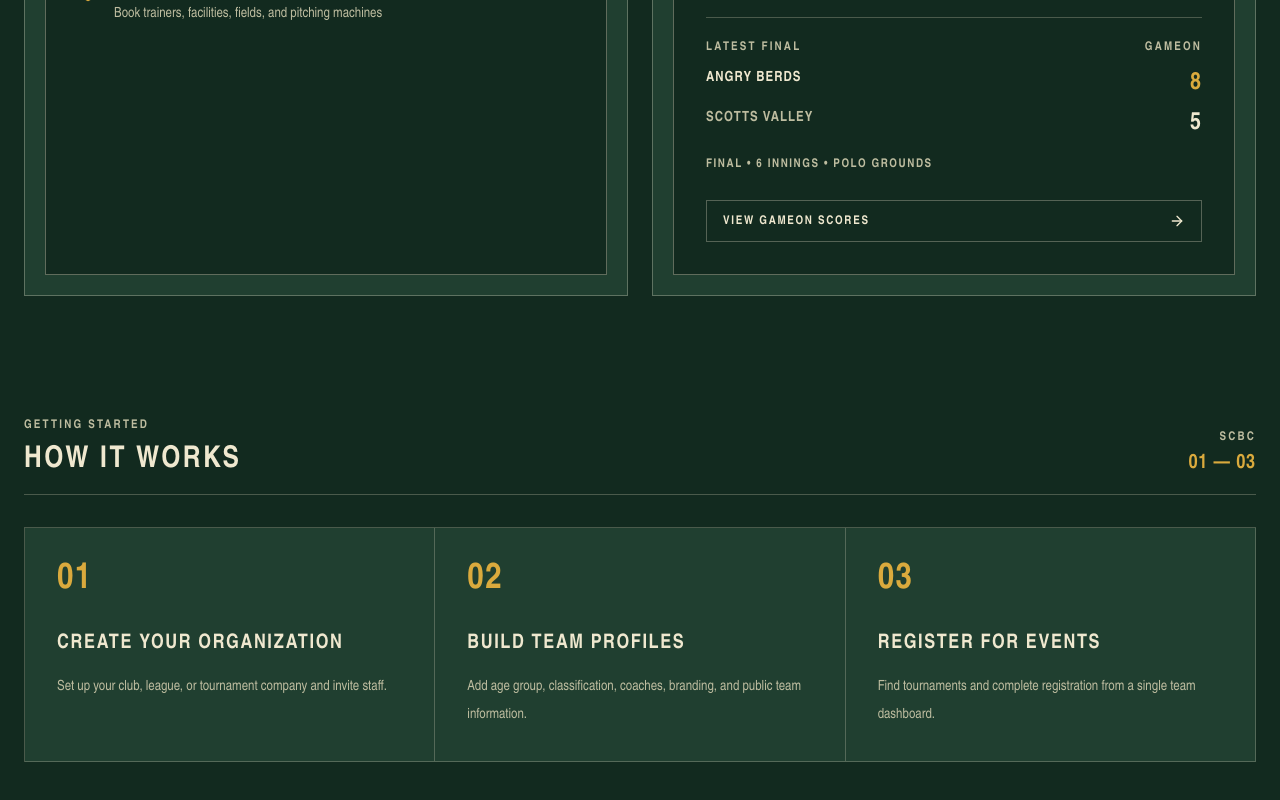
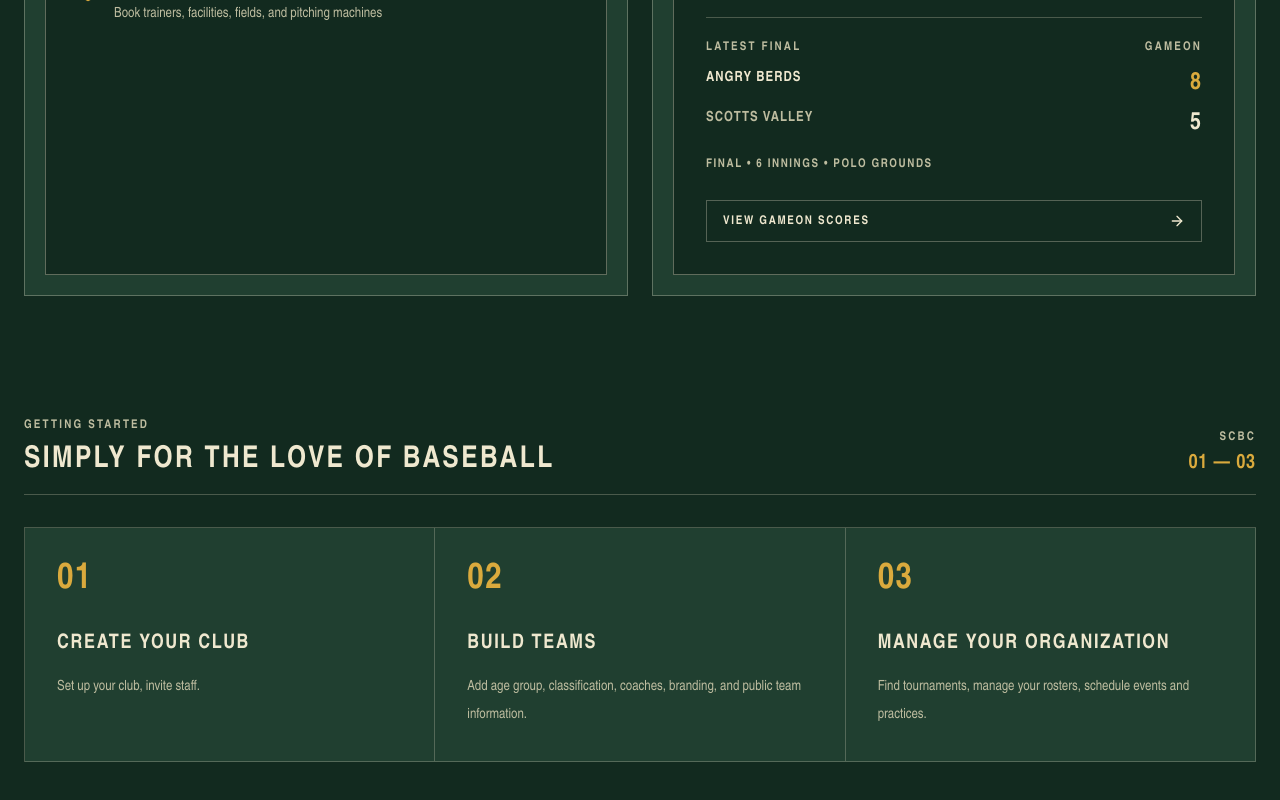
Before and after one commit to quinnco23/monterey, a React (Vite) app: page / in a window 1280 px wide. Shown: the part 1220-2020 px from the top of the page. Built offline with nearby package versions, Linux system fonts and the light colour scheme; no server answers.

Commit message:
vercel.json  and touch  ups

```diff
--- a/src/pages/home-page.tsx
+++ b/src/pages/home-page.tsx
@@ -343,7 +343,7 @@ export function HomePage() {
               </p>
 
               <h2 className="mt-2 text-3xl font-black uppercase tracking-[0.08em]">
-                How It Works
+                Simply for the love of Baseball
               </h2>
             </div>
 
@@ -364,18 +364,18 @@ export function HomePage() {
             {[
               [
                 "01",
-                "Create your organization",
-                "Set up your club, league, or tournament company and invite staff.",
+                "Create your club",
+                "Set up your club, invite staff.",
               ],
               [
                 "02",
-                "Build team profiles",
+                "Build teams",
                 "Add age group, classification, coaches, branding, and public team information.",
               ],
               [
                 "03",
-                "Register for events",
-                "Find tournaments and complete registration from a single team dashboard.",
+                "Manage your organization",
+                "Find tournaments, manage your rosters, schedule events and practices.",
               ],
             ].map(([n, title, text]) => (
 
```
Also changed, not shown: vercel.json (added).
